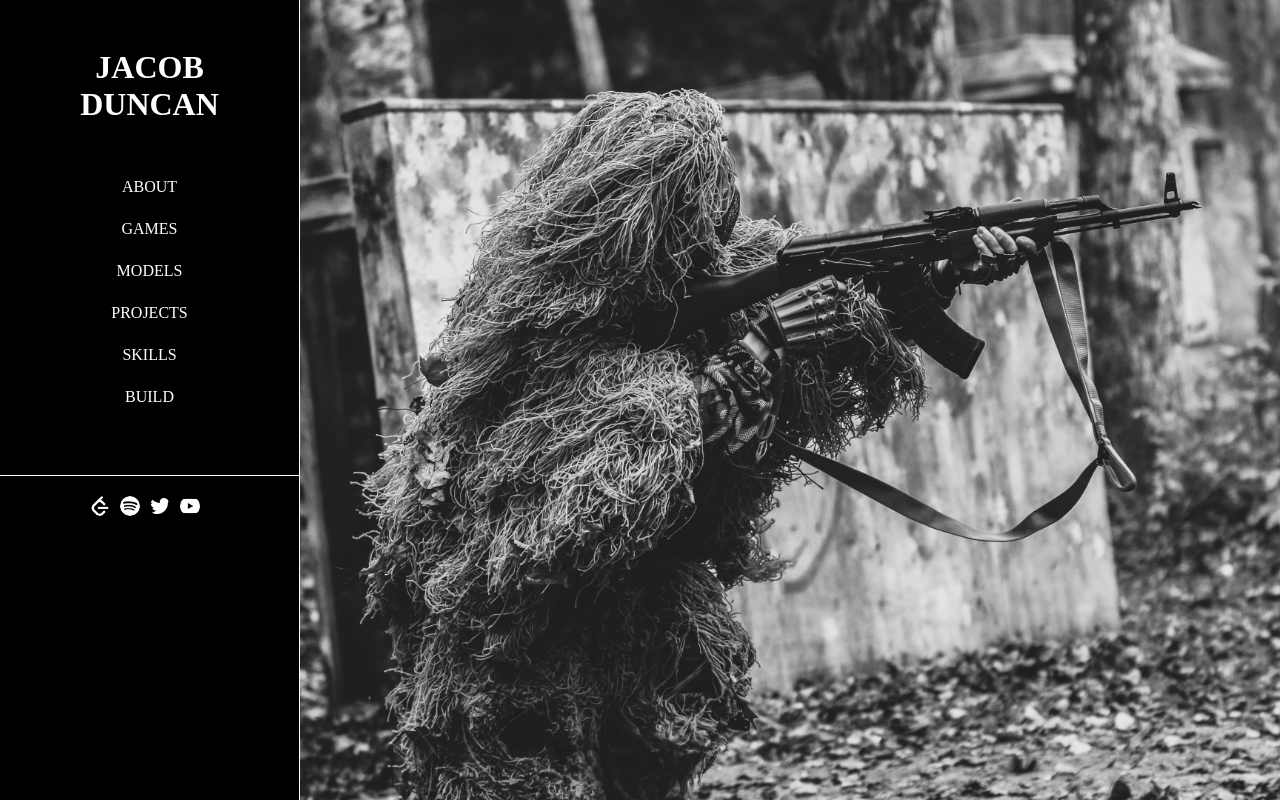
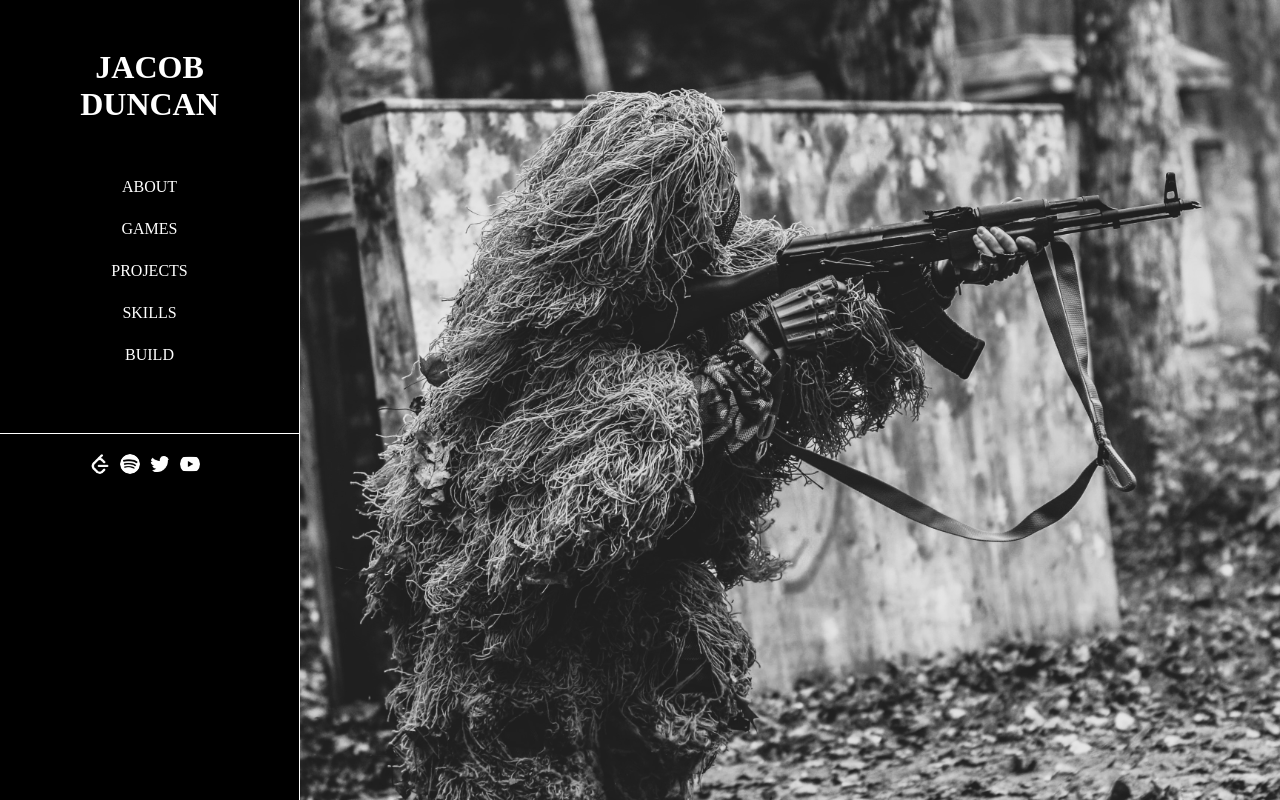
Before and after one commit to jacobvduncan/jacobvduncan.github.io, a website: page index.html in a window 1280 px wide. Drawn offline with Linux system fonts and the light colour scheme.

Commit message:
Fifth Commit

```diff
--- a/index.html
+++ b/index.html
@@ -36,17 +36,15 @@
             </a>
 
             <div class="nav">
-                <a href="/pages/about.html" class="nav-href">ABOUT</a>
+                <a href="/pages/about" class="nav-href">ABOUT</a>
                 <br>
-                <a href="/pages/games.html" class="nav-href">GAMES</a>
+                <a href="/pages/games" class="nav-href">GAMES</a>
                 <br>
-                <a href="/pages/models.html" class="nav-href">MODELS</a>
+                <a href="/pages/projects" class="nav-href">PROJECTS</a>
                 <br>
-                <a href="/pages/projects.html" class="nav-href">PROJECTS</a>
+                <a href="/pages/skills" class="nav-href">SKILLS</a>
                 <br>
-                <a href="/pages/skills.html" class="nav-href">SKILLS</a>
-                <br>
-                <a href="/pages/build.html" class="nav-href">BUILD</a>
+                <a href="/pages/build" class="nav-href">BUILD</a>
             </div>
         </div>
 
```
